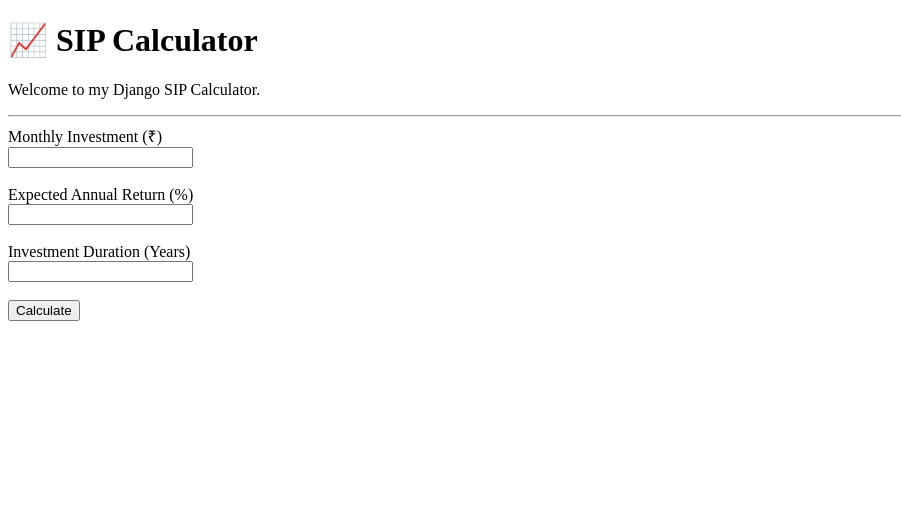
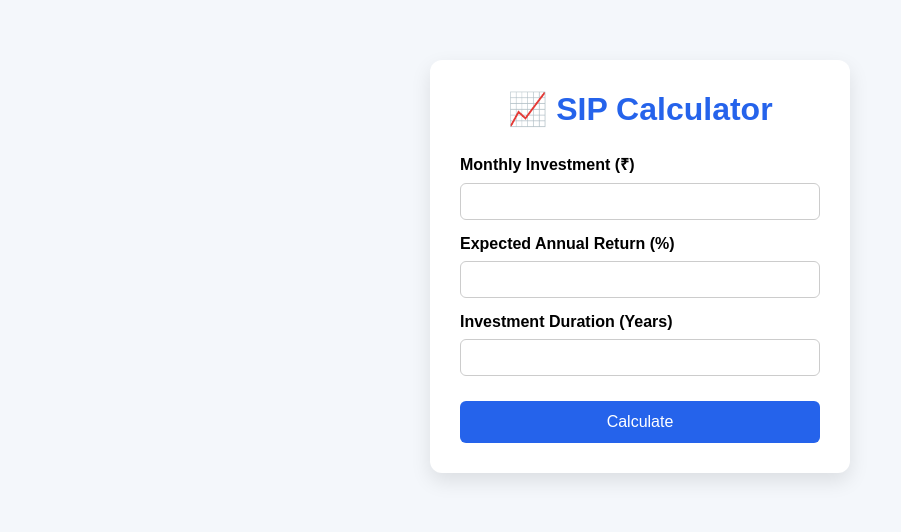
Before and after one commit to Sanvi8081/django-sip-calculator, a Django app: page / in a window 1280 px wide. Shown: the top 532 px of the page, without its empty margins (0-901 px from the left). Run offline with Django 5.2, Linux system fonts and the light colour scheme.

Commit message:
Add homepage styling with Django static files

```diff
--- /dev/null
+++ b/calculator/static/calculator/css/style.css
@@ -0,0 +1,55 @@
+* {
+    margin: 0;
+    padding: 0;
+    box-sizing: border-box;
+    font-family: Arial, sans-serif;
+}
+
+body {
+    background: #f4f7fb;
+}
+
+.container {
+    width: 420px;
+    margin: 60px auto;
+    background: white;
+    padding: 30px;
+    border-radius: 12px;
+    box-shadow: 0px 8px 20px rgba(0,0,0,0.1);
+}
+
+h1 {
+    text-align: center;
+    color: #2563eb;
+    margin-bottom: 25px;
+}
+
+label {
+    display: block;
+    margin-top: 15px;
+    font-weight: bold;
+}
+
+input {
+    width: 100%;
+    padding: 10px;
+    margin-top: 8px;
+    border-radius: 6px;
+    border: 1px solid #ccc;
+}
+
+button {
+    width: 100%;
+    margin-top: 25px;
+    padding: 12px;
+    border: none;
+    border-radius: 6px;
+    background: #2563eb;
+    color: white;
+    font-size: 16px;
+    cursor: pointer;
+}
+
+button:hover {
+    background: #1d4ed8;
+}
--- a/calculator/templates/home.html
+++ b/calculator/templates/home.html
@@ -1,28 +1,40 @@
+{% load static %}
+
 <!DOCTYPE html>
 <html>
+
 <head>
+
     <title>SIP Calculator</title>
+
+    <link rel="stylesheet"
+          href="{% static 'calculator/css/style.css' %}">
+
 </head>
+
 <body>
+
+<div class="container">
 
     <h1>📈 SIP Calculator</h1>
 
-    <p>Welcome to my Django SIP Calculator.</p>
+    <form>
 
-    <hr>
+        <label>Monthly Investment (₹)</label>
+        <input type="number">
 
-    <form>
-        <label>Monthly Investment (₹)</label><br>
-        <input type="number"><br><br>
+        <label>Expected Annual Return (%)</label>
+        <input type="number">
 
-        <label>Expected Annual Return (%)</label><br>
-        <input type="number"><br><br>
+        <label>Investment Duration (Years)</label>
+        <input type="number">
 
-        <label>Investment Duration (Years)</label><br>
-        <input type="number"><br><br>
+        <button>Calculate</button>
 
-        <button type="submit">Calculate</button>
     </form>
 
+</div>
+
 </body>
+
 </html>
```
Also changed, not shown: config/settings.py (line endings or trailing spaces).
